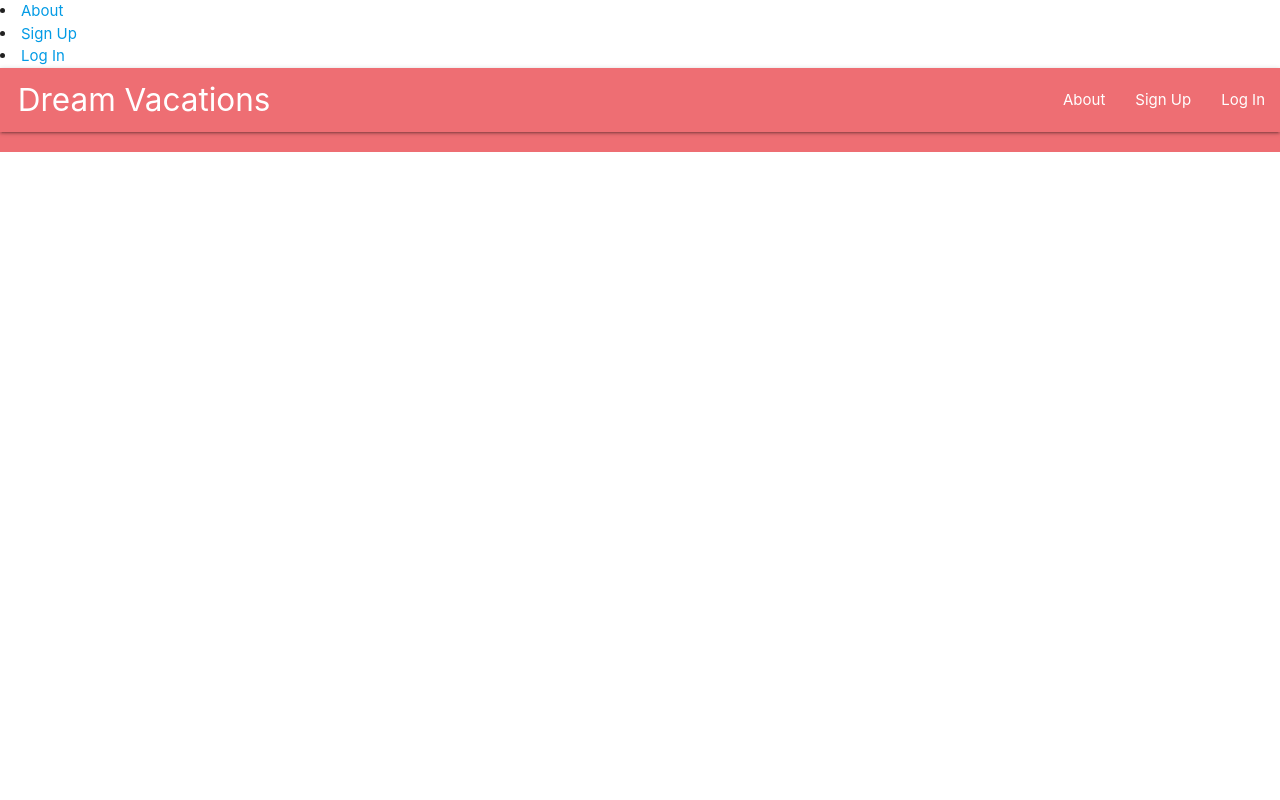
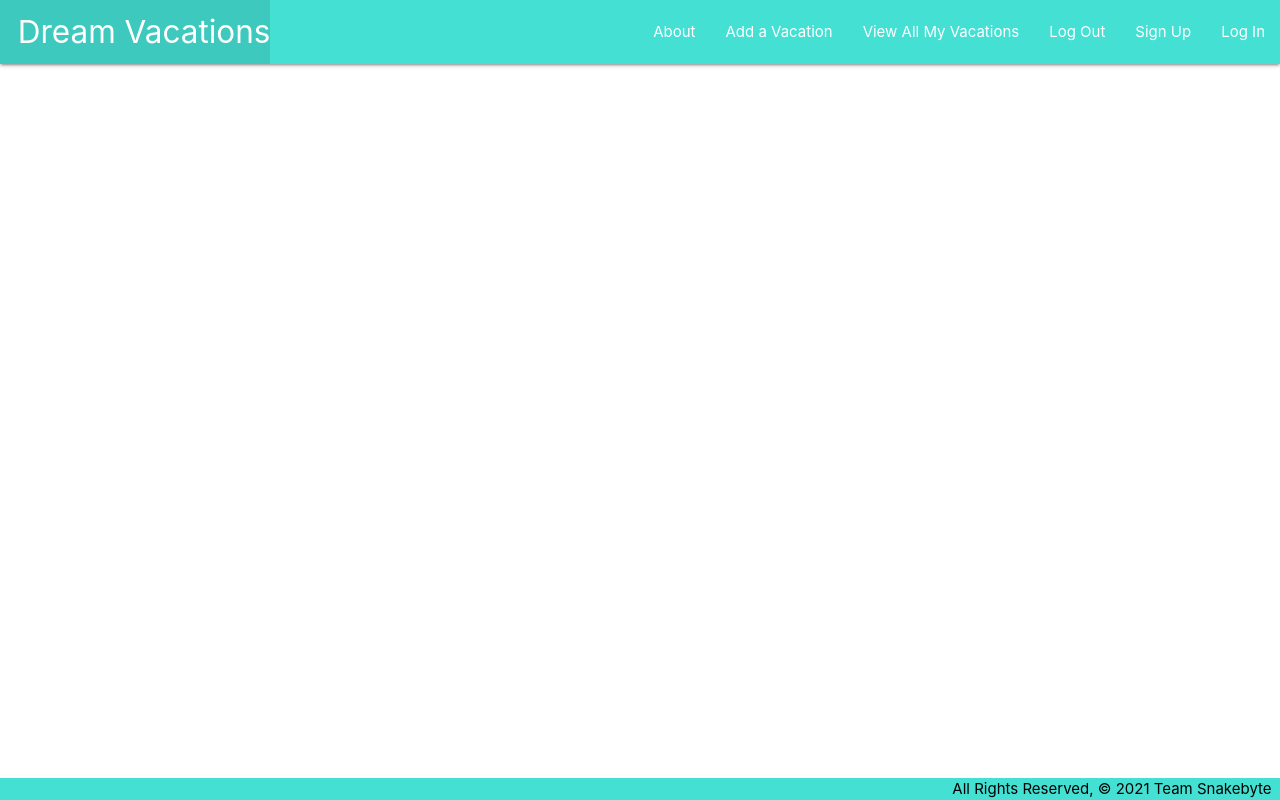
Before and after one commit to kitkatcode10/map-out, a Django app: template main_app/templates/base.html in a window 1280 px wide. Run offline with Django 3.2, Linux system fonts and the light colour scheme; the template is opened without the code that fills it, so the values that code supplies are empty.

Commit message:
Navbar tested

```diff
--- a/main_app/static/css/style.css
+++ b/main_app/static/css/style.css
@@ -0,0 +1,20 @@
+body {
+  display: flex;
+  min-height: 100vh;
+  flex-direction: column;
+}
+
+main {
+  flex: 1 0 auto;
+}
+
+footer.page-footer {
+  padding-top: 0;
+  text-align: right;
+  background-color: rgb(68, 224, 211);
+  color: black;
+}
+
+.navbar-fixed nav {
+  background-color: rgb(68, 224, 211);
+}
--- a/main_app/templates/base.html
+++ b/main_app/templates/base.html
@@ -1,17 +1,4 @@
-<li><a href="{% url 'about' %}">About</a></li>
-<!-- {% if user.is_authenticated %} -->
-<!-- <li><a href="{% url 'toys_create' %}">Add a Toy</a></li>
-    <li><a href="{% url 'toys_index' %}">View All Toys</a></li>
-    <li><a href="{% url 'cats_create' %}">Add a Cat</a></li>
-    <li><a href="{% url 'index' %}">View All My Cats</a></li> -->
-<li><a href="{% url 'logout' %}">Log Out</a></li>
-<!-- {% else %} -->
-<li><a href="{% url 'signup' %}">Sign Up</a></li>
-<li><a href="{% url 'login' %}">Log In</a></li>
-<!-- {% endif %} -->
-
 {% load static %}
-
 <!DOCTYPE html>
 <html lang="en">
   <head>
@@ -43,14 +30,13 @@
           </ul>
           <ul class="right">
             <li><a href="#">About</a></li>
-            <!-- {% if user.is_authenticated %} -->
+            <!-- Added if statment for autorization -->
             <li><a href="#">Add a Vacation</a></li>
             <li><a href="#">View All My Vacations</a></li>
             <li><a href="{% url 'logout' %}">Log Out</a></li>
-            <!-- {% else %} -->
+            <!-- Add else statment for autorization -->
             <li><a href="{% url 'signup' %}">Sign Up</a></li>
             <li><a href="{% url 'login' %}">Log In</a></li>
-            <!-- {% endif %} -->
           </ul>
         </div>
       </nav>
```
Also changed, not shown: main_app/templates/about.html (+2 -8 lines).
